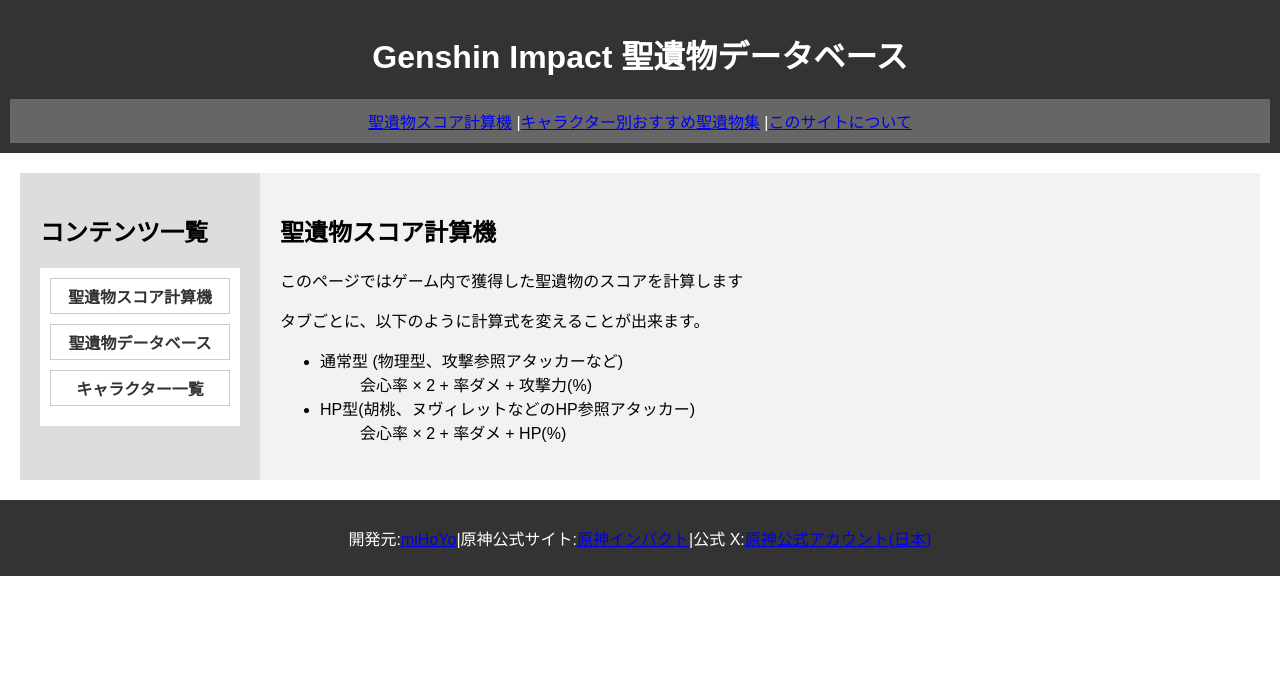
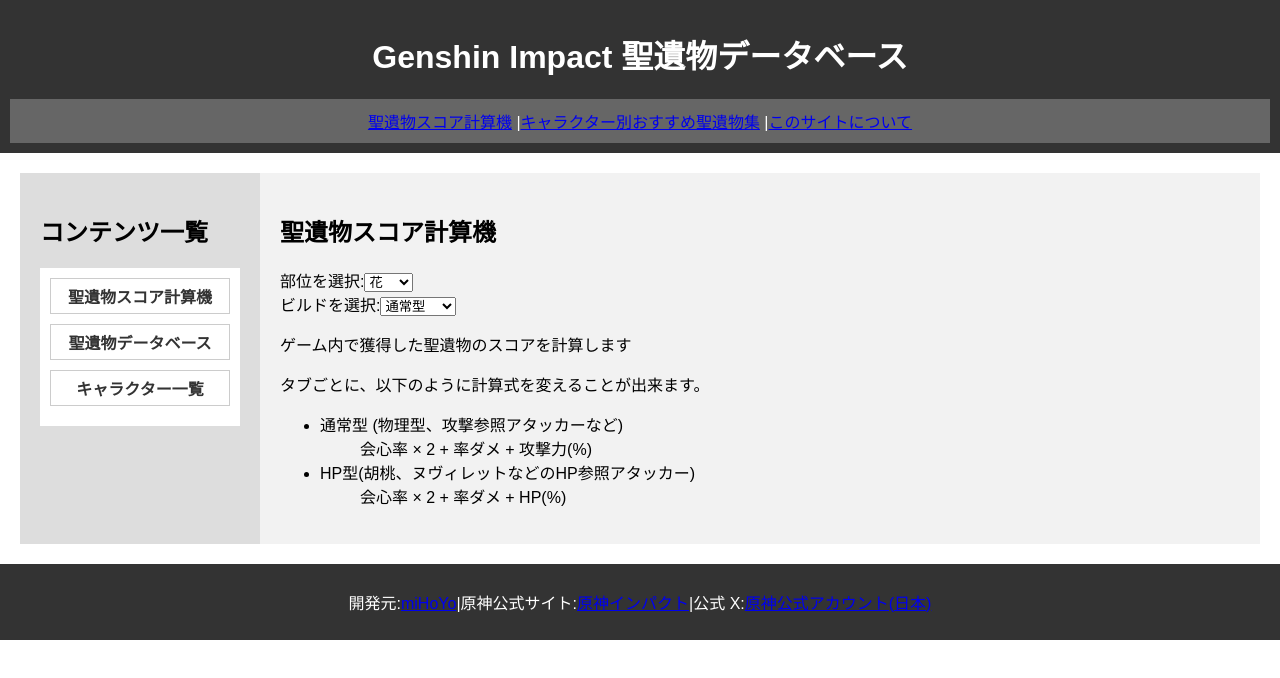
Before and after one commit to akimas1846/GenshinWiki, a React (Vite) app: page / in a window 1280 px wide. Shown: the top 678 px of the page. Built offline with nearby package versions, Linux system fonts and the light colour scheme.

Commit message:
some change

```diff
--- a/src/components/sanctualVessel.jsx
+++ b/src/components/sanctualVessel.jsx
@@ -1,8 +1,34 @@
-export default function sanctualVessel() {
+import { useState } from "react";
+
+export default function SanctualVessel() {
+  const [parts, setParts] = useState("flower");
+  const [calcStatus, setCalcStatus] = useState("nomal");
+  function handlePartsChange(event) {
+    setParts(event.target.value);
+  }
+  function handleCalcChange(event) {
+    setCalcStatus(event.target.value);
+  }
   return (
     <div>
       <h2>聖遺物スコア計算機</h2>
-      <p>このページではゲーム内で獲得した聖遺物のスコアを計算します</p>
+      <label htmlFor="parts">部位を選択:</label>
+      <select id="category" onChange={handlePartsChange} value={parts}>
+        <option value="flower">花</option>
+        <option value="wing">羽</option>
+        <option value="clock">時計</option>
+        <option value="goblet">杯</option>
+        <option value="head">冠</option>
+      </select>
+      <br />
+      <label htmlFor="parts">ビルドを選択:</label>
+      <select id="category" onChange={handleCalcChange} value={calcStatus}>
+        <option value="normal">通常型</option>
+        <option value="hp">HP型</option>
+        <option value="wisdom">熟知型</option>
+        <option value="healer">ヒーラー</option>
+      </select>
+      <p>ゲーム内で獲得した聖遺物のスコアを計算します</p>
       <p>タブごとに、以下のように計算式を変えることが出来ます。</p>
       <dl>
         <ul>
```
Also changed, not shown: 1 other file (tests, documents, lock files or other folders).
